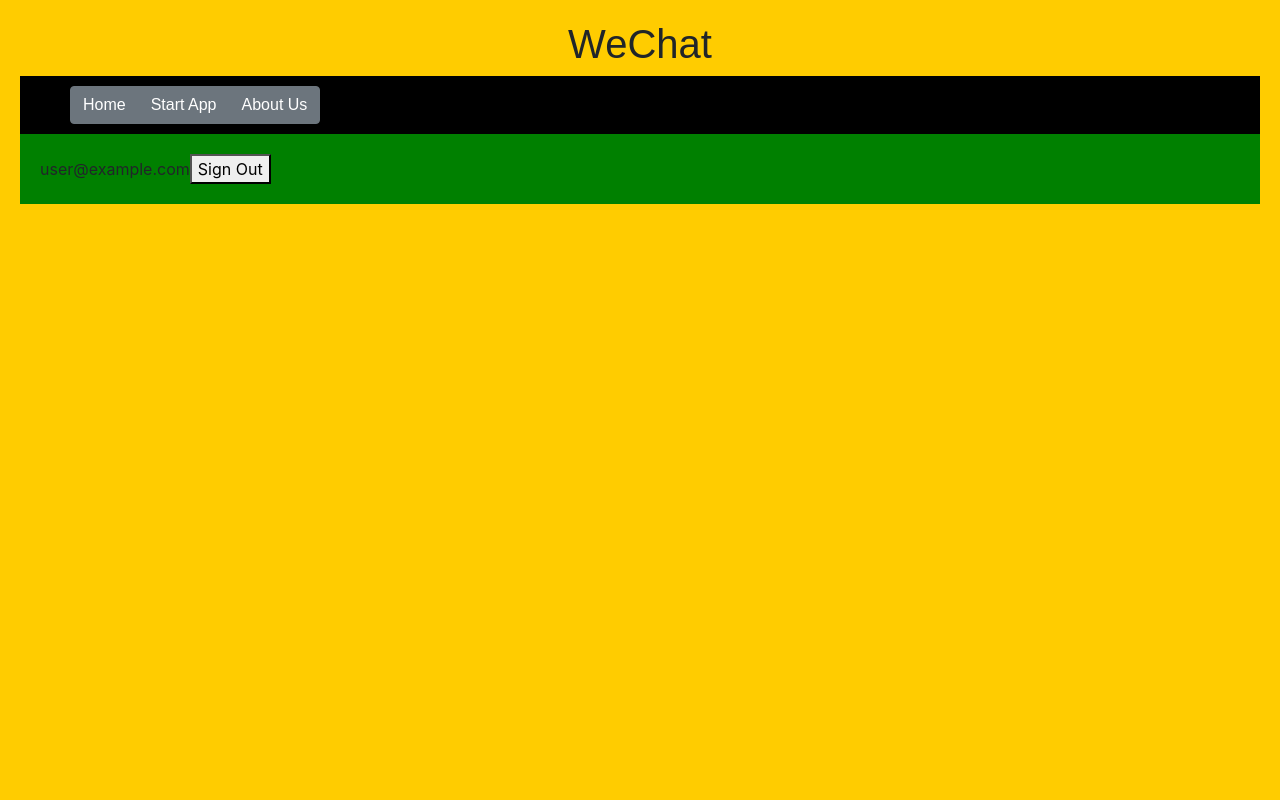
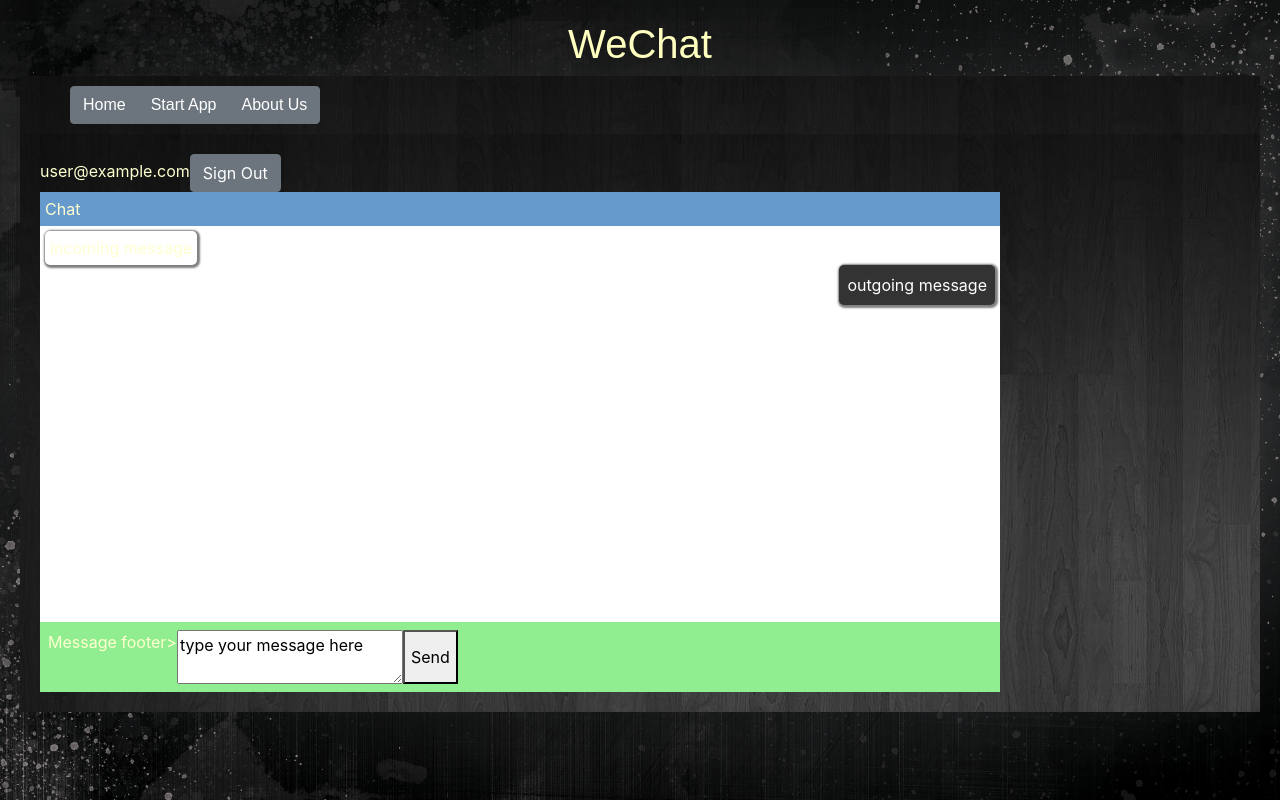
Before and after one commit to leoyangyuliang/473_project2, a React (Create React App) app: page /#/StartApp in a window 1280 px wide. Built offline with nearby package versions, Linux system fonts and the light colour scheme; no server answers; sample sign-in values are in the browser's storage.

Commit message:
added basic chat box

```diff
--- a/src/Main.js
+++ b/src/Main.js
@@ -16,7 +16,7 @@ class Main extends Component {
           <div>
           <h1 class="title">WeChat</h1>
           </div>
-          <div style={{background: 'black'}}>
+          <div class="navigationbar">
           <ul class="btn-group" style={{margin: 10}}>
             <Link class="btn btn-secondary" to="/">Home</Link>
             <Link class="btn btn-secondary" to="/StartApp">Start App</Link>
--- a/src/components/App.js
+++ b/src/components/App.js
@@ -38,8 +38,8 @@ class App extends Component {
         <div>
 
           <GetUserName />
-          <button onClick={(e) =>
-            this.signout(e)}>Sign Out</button>
+          <button class="btn btn-secondary"
+          onClick={(e) => this.signout(e)}>Sign Out</button>
           <div>
               {this.renderRedirect()}
           </div>
--- /dev/null
+++ b/src/components/Chat.js
@@ -0,0 +1,21 @@
+import React, { Component } from "react";
+
+class Chat extends Component {
+ render() {
+   return (
+     <div class="chat-container">
+       <div class="chat-head">Chat</div>
+       <div class="chat-body">
+         <div class="left-message">incoming message</div>
+         <div class="right-message">outgoing message</div>
+     </div>
+     <div class="chat-footer">Message footer>
+         <textarea>type your message here</textarea>
+         <button type="button">Send</button>
+     </div>
+     </div>
+   );
+ }
+}
+
+export default Chat;
--- a/src/components/Login.js
+++ b/src/components/Login.js
@@ -78,18 +78,18 @@ class Login extends Component {
               onChange={(e) => this.handleChangeUsername(e)} />
               <br/>
               Password<br/>
-              <input type="password" placeholder="Enter password" value={this.state.password}
+              <input id="password" type="password" placeholder="Enter password" value={this.state.password}
               onChange={(e) => this.handleChangePassword(e)} />
             </label>
             <br/>
             <div class="btn-group" role="group" aria-label="Basic example">
-              <Link class="btn btn-secondary" to="/StartApp"
+              <Link id="loginbtn" class="btn btn-secondary" to="/StartApp"
               onClick={(e) => this.handleLogIn(e)} >Log In</Link>
               <div>
                       {this.renderRedirect()}
               </div>
-              <button class="btn btn-secondary"
-              onClick={(e) => this.handleSignUp(e)}>Sign Up</button>
+              <Link to="/StartApp" class="btn btn-secondary"
+              onClick={(e) => this.handleSignUp(e)}>Sign Up</Link>
             </div>
           </form>
        </div>
--- a/src/components/StartApp.js
+++ b/src/components/StartApp.js
@@ -2,12 +2,14 @@ import React, { Component } from 'react';
 import Login from './Login';
 import * as firebase from 'firebase';
 import App from './App';
+import Chat from './Chat';
+
 function CheckAuthState(){
   var page = null;
   var user = firebase.auth().currentUser;
   if (user) {
     // User is signed in.
-    page = <App />
+    page = <div><App /> <Chat /></div>;
   } else {
     // No user is signed in.
     page =  <Login />;
--- a/src/index.css
+++ b/src/index.css
@@ -1,18 +1,85 @@
 body {
-  background-color: #FFCC00;
+  background-image: url("./pics/background.jpg");
   padding: 20px;
   margin: 0;
 }
+
+.chat-container{
+ background-color:#fff;
+ max-width: 80%;
+ height: 500px;
+
+ display:flex;
+ flex-direction: column;
+}
+
+.chat-head{
+ background-color: #6699cc;
+ padding: 5px;
+}
+
+.chat-body{
+ background-color: powerblue;
+ padding: 5px;
+ flex: 1;
+
+ display:flex;
+ flex-direction: column;
+}
+
+.chat-footer{
+ background-color: lightgreen;
+ padding: .5em;
+ display: flex;
+}
+
+.textarea{
+ flex: 1;
+ resize: none;
+}
+
+@media screen and (max-width:760px){
+ .chat-container{
+   max-width: 100px;
+ }
+
+
+}
+
+.left-message{
+ background-color: #fff;
+ padding: 5px;
+ align-self: flex-start;
+ border-radius: 5px;
+ box-shadow:1px 1px 2px 2px rgba(0,0,0,.5);
+}
+
+.right-message{
+ background-color: #333;
+ padding: .5em;
+ color:#fff;
+ align-self: flex-end;
+ border-radius: 5px;
+ box-shadow:1px 1px 2px 2px rgba(0,0,0,.5);
+}
+
+
 h1, h2, p, ul, li {
   font-family: sans-serif;
 }
 
 .title{
+  color: #FFFFC0;
   text-align: center;
 }
 
+#password{
+  order: 1;
+}
 
-
+.navigationbar{
+    background-image: url("./pics/appbackground.jpg");
+}
 
 ul.header li {
   display: inline;
@@ -31,8 +98,9 @@ ul.header li a {
   display: inline-block;
 }
 .content {
-  background-color: green;
+  background-image: url("./pics/appbackground.jpg");
   padding: 20px;
+  color: #FFFFD0;
 }
 .content h2 {
   padding: 0;
```
Also changed, not shown: src/pics/appbackground.jpg (added), src/pics/background.jpg (added).
